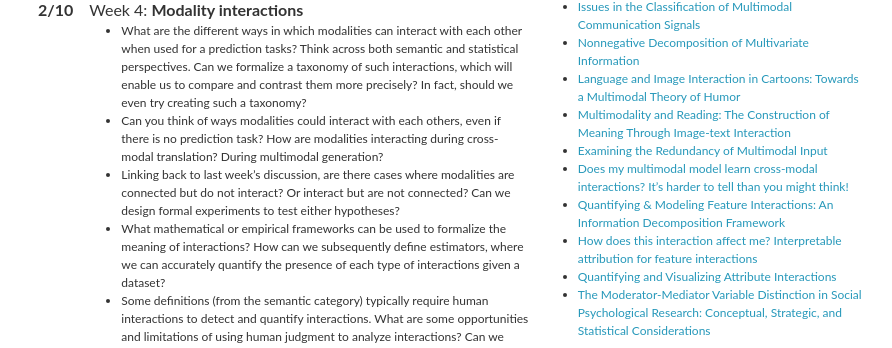
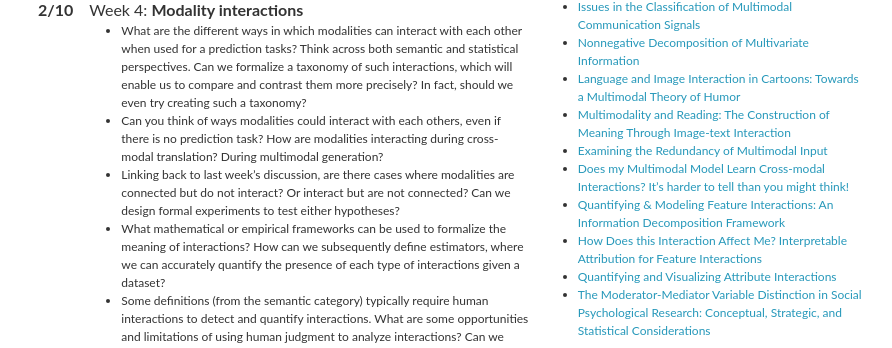
Before and after one commit to CMU-MultiComp-Lab/adv-mmml-course, a Jekyll site: the page built from spring2023/_pages/schedule.md, in a window 1280 px wide and 900 px high, scrolled down 1086 px. Shown: the part 99-447 px from the top of the window, without its empty margins (190-1082 px from the left). Built offline with Jekyll 4.4.1, drawn with Linux system fonts in a browser that asks for light colours; nearby versions of some CDN libraries; comment, search, counter and statistics services are not loaded.

```diff
--- a/_data/lectures_2023.yml
+++ b/_data/lectures_2023.yml
@@ -75,9 +75,9 @@
     - <a href="https://www.sciencedirect.com/science/article/pii/S0378216608003056">Language and Image Interaction in Cartoons&#58; Towards a Multimodal Theory of Humor</a> <br/>
     - <a href="https://piazza.com/class_profile/get_resource/lcv0w9mqjzy1kx/lds3ewt4t4g6w4">Multimodality and Reading&#58; The Construction of Meaning Through Image-text Interaction</a> <br/>
     - <a href="https://dl.acm.org/doi/abs/10.1145/1228175.1228254">Examining the Redundancy of Multimodal Input</a> <br/>
-    - <a href="https://aclanthology.org/2020.emnlp-main.62/">Does my multimodal model learn cross-modal interactions? It’s harder to tell than you might think!</a> <br/>
+    - <a href="https://aclanthology.org/2020.emnlp-main.62/">Does my Multimodal Model Learn Cross-modal Interactions? It’s harder to tell than you might think!</a> <br/>
     - <a href="https://drive.google.com/file/d/1txIMRy3AAiS7qDCmayzfsN3HmjPipVjd/view?usp=share_link">Quantifying & Modeling Feature Interactions&#58; An Information Decomposition Framework</a> <br/>
-    - <a href="https://arxiv.org/abs/2006.10965">How does this interaction affect me? Interpretable attribution for feature interactions</a> <br/>
+    - <a href="https://arxiv.org/abs/2006.10965">How Does this Interaction Affect Me? Interpretable Attribution for Feature Interactions</a> <br/>
     - <a href="https://arxiv.org/abs/cs/0308002">Quantifying and Visualizing Attribute Interactions</a> <br/>
     - <a href="https://www.sesp.org/files/The%20Moderator-Baron.pdf">The Moderator-Mediator Variable Distinction in Social Psychological Research&#58; Conceptual, Strategic, and Statistical Considerations</a> <br/>
 
```
